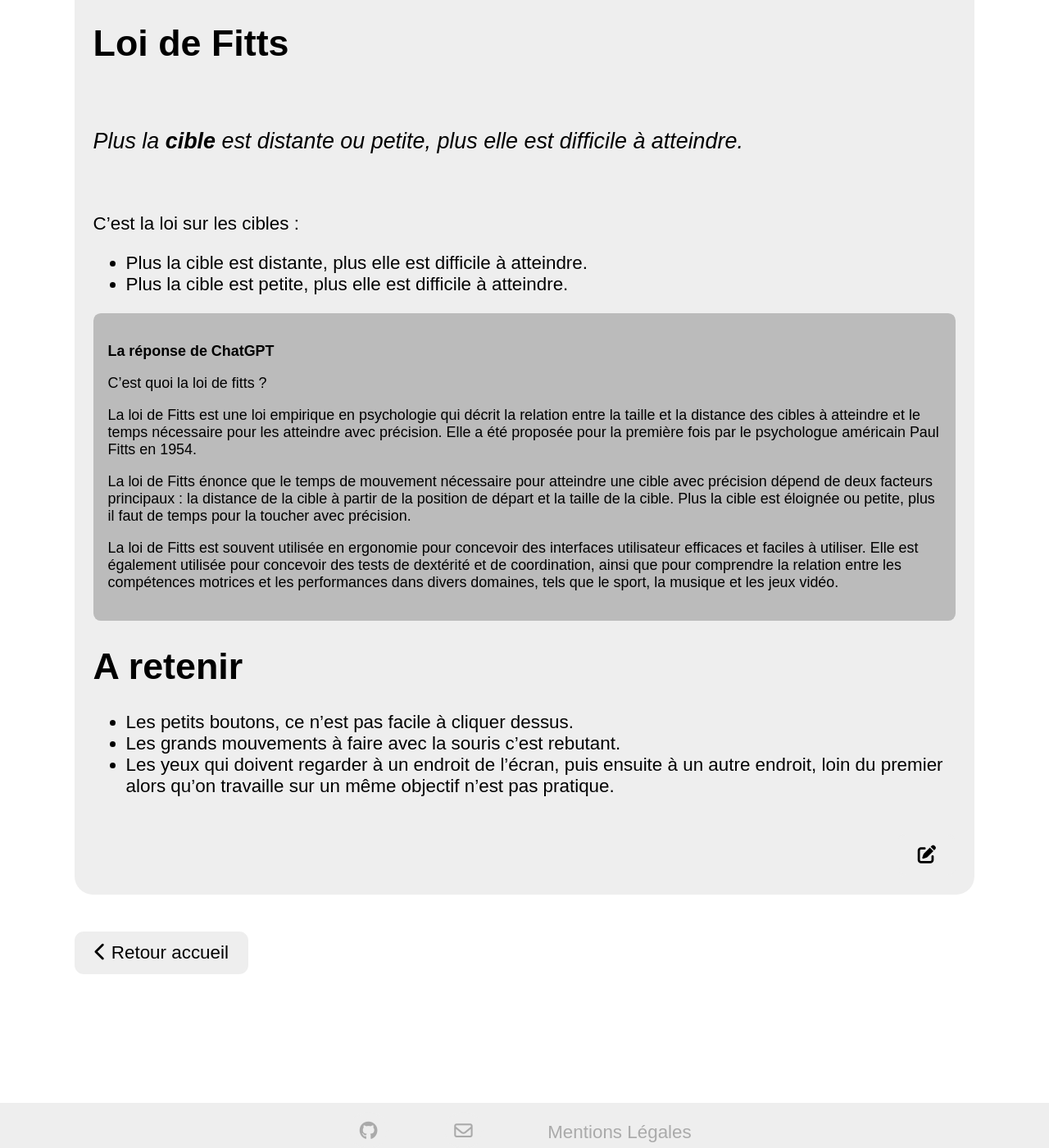
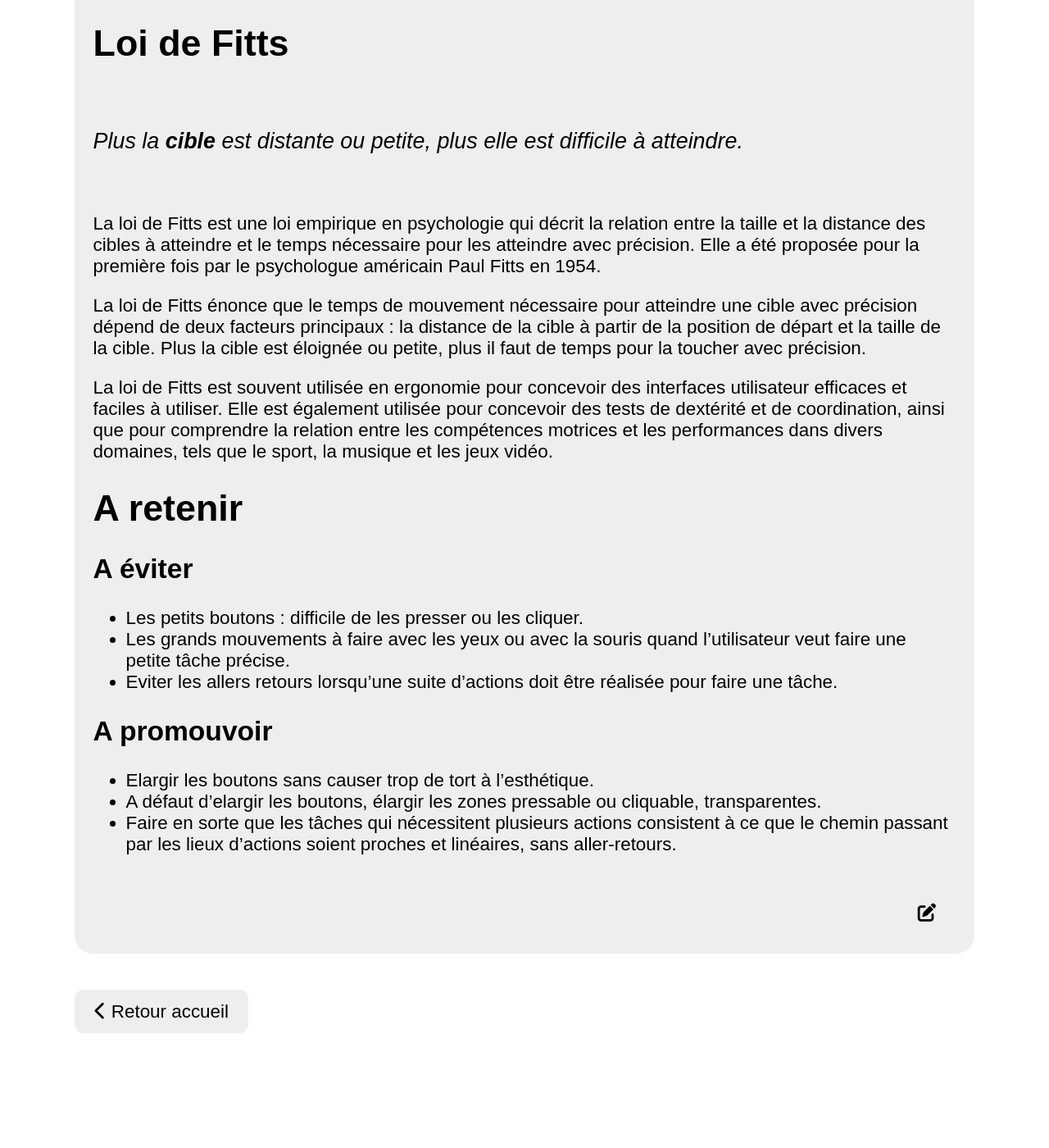
Before and after one commit to ux-lois/ux-lois.github.io, a Jekyll site: the page built from docs/_cards/02-fitts.md, in a window 1280 px wide and 1400 px high, scrolled down 482 px. Shown: the whole window at 82% size. Built offline with Jekyll 4.4.1, drawn with Linux system fonts in a browser that asks for light colours; nearby versions of some CDN libraries.

Commit message:
dev: added fitts

```diff
--- a/docs/_cards/02-fitts.md
+++ b/docs/_cards/02-fitts.md
@@ -4,16 +4,6 @@ title: Loi de Fitts
 category: rules
 excerpt: Plus la **cible** est distante ou petite, plus elle est difficile à atteindre.
 ---
-
-C'est la loi sur les cibles :
-
-- Plus la cible est distante, plus elle est difficile à atteindre.
-- Plus la cible est petite, plus elle est difficile à atteindre.
-
-<div class="chatgpt" markdown="1">
-**La réponse de ChatGPT**
-
-C’est quoi la loi de fitts ?
 
 La loi de Fitts est une loi empirique en psychologie qui décrit la relation
 entre la taille et la distance des cibles à atteindre et le temps nécessaire
@@ -31,10 +21,16 @@ concevoir des tests de dextérité et de coordination, ainsi que pour comprendre
 la relation entre les compétences motrices et les performances dans divers
 domaines, tels que le sport, la musique et les jeux vidéo.
 
-</div>
-
 # A retenir
 
-- Les petits boutons, ce n'est pas facile à cliquer dessus.
-- Les grands mouvements à faire avec la souris c'est rebutant.
-- Les yeux qui doivent regarder à un endroit de l'écran, puis ensuite à un autre endroit, loin du premier alors qu'on travaille sur un même objectif n'est pas pratique.
+## A éviter
+
+- Les petits boutons : difficile de les presser ou les cliquer.
+- Les grands mouvements à faire avec les yeux ou avec la souris quand l'utilisateur veut faire une petite tâche précise.
+- Eviter les allers retours lorsqu'une suite d'actions doit être réalisée pour faire une tâche.
+
+## A promouvoir
+
+- Elargir les boutons sans causer trop de tort à l'esthétique.
+- A défaut d'elargir les boutons, élargir les zones pressable ou cliquable, transparentes.
+- Faire en sorte que les tâches qui nécessitent plusieurs actions consistent à ce que le chemin passant par les lieux d'actions soient proches et linéaires, sans aller-retours.
```
